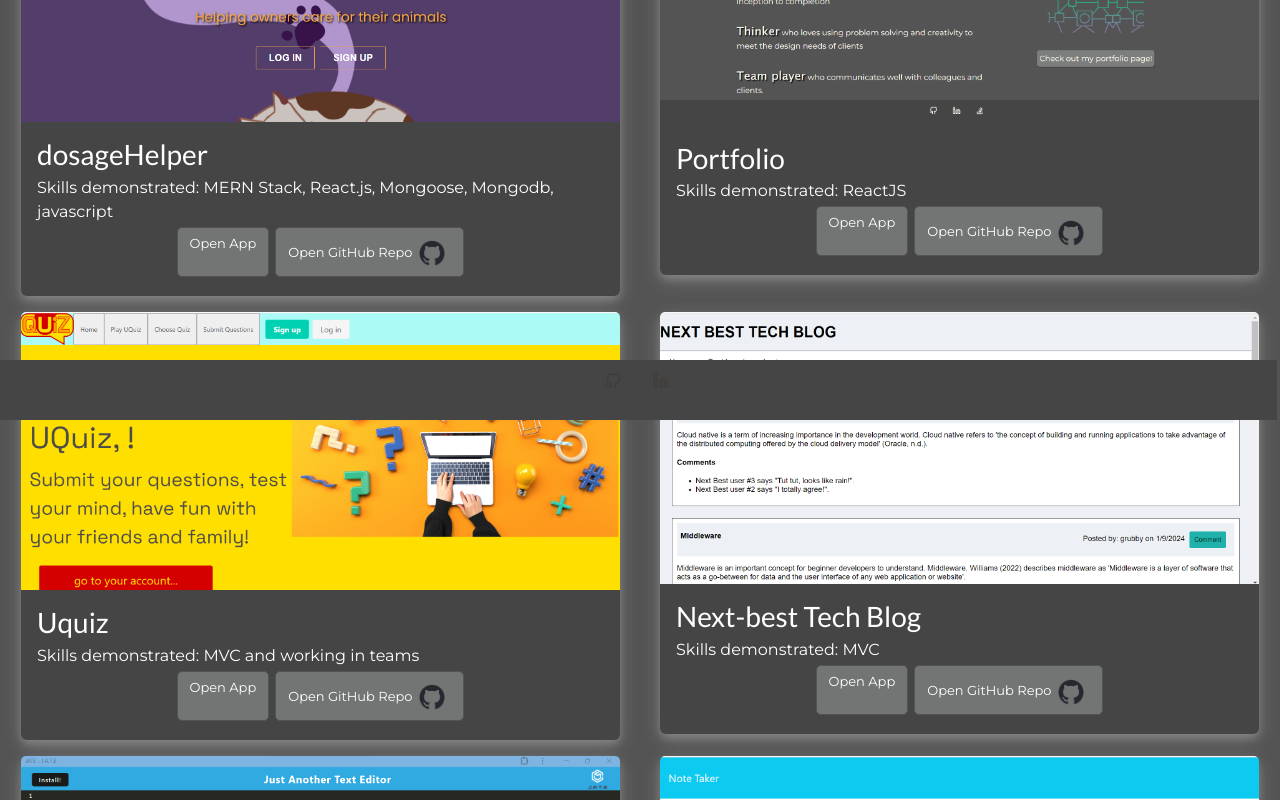
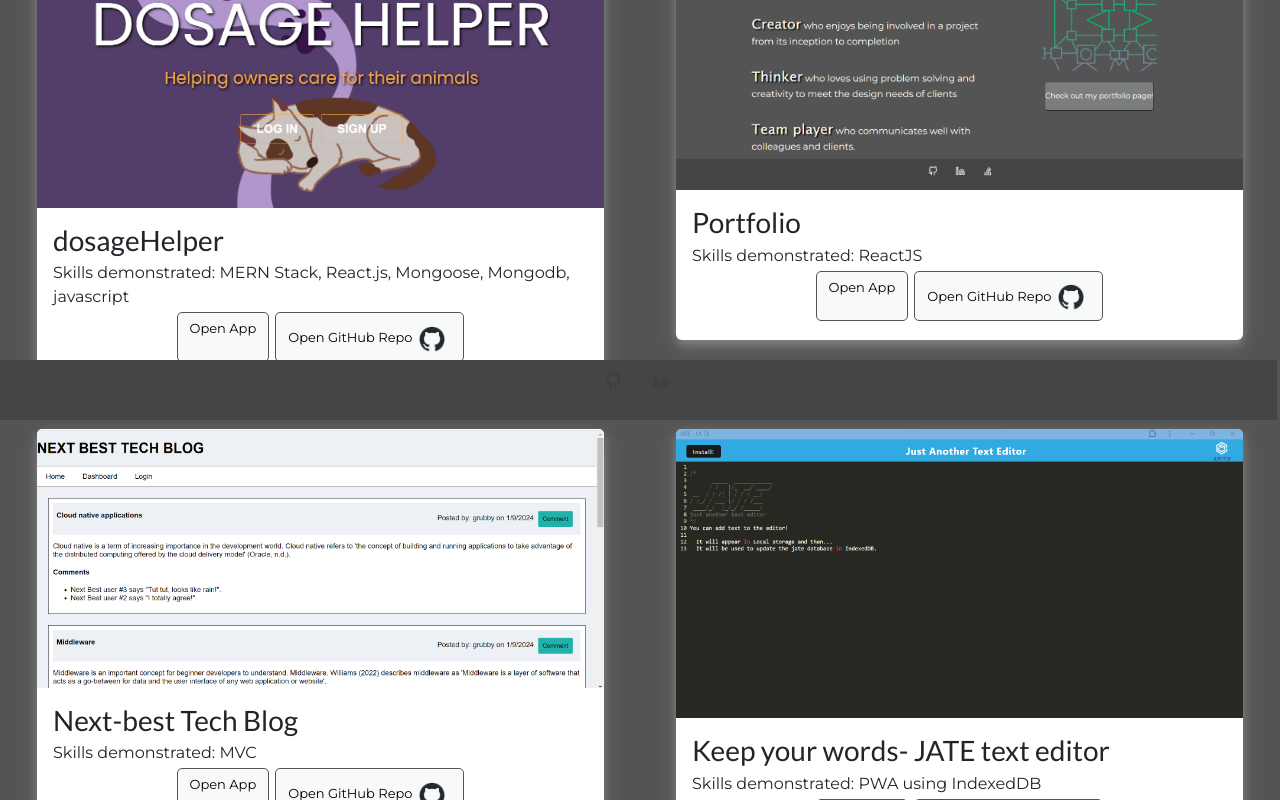
Before and after one commit to AmyLloyd/React-Portfolio, a React (Vite) app: page /portfolio in a window 1280 px wide. Shown: the part 380-1180 px from the top of the page. Built offline with nearby package versions, Linux system fonts and the light colour scheme; a web font is replaced by a local one.

Commit message:
card image size adjustments started

```diff
--- a/src/App.css
+++ b/src/App.css
@@ -74,13 +74,11 @@ body {
   color: #888;
 }
 
-
-
 .card-button {
   background-color:var(--transparent-bg);
   border-color: var(--main-bg-color);
   border-width: 0.5px;
-  color: white;
+  color: black;
   font-size: small;
   border-radius:5px;
   height: 50px;
@@ -147,8 +145,6 @@ p {
   margin-top: 30px;
 }
 
-
-
 row {
   margin-left: 100px;
   margin-right:100px;
--- a/src/components/PortfolioContainer/index.jsx
+++ b/src/components/PortfolioContainer/index.jsx
@@ -18,14 +18,14 @@ const projectList = [
     appLink:"https://loquacious-sorbet-06e30f.netlify.app/",
     developerPractice: 'Skills demonstrated: ReactJS'
   },
-  {
-    id:3,
-    title: "Uquiz",
-    image: "/assets/uquiz-screenshot.png",
-    gitHubLink: "https://github.com/danield001/UQuiz",
-    appLink: "https://uquiz-app-89fe7511a64b.herokuapp.com/",
-    developerPractice: "Skills demonstrated: MVC and working in teams"
-  },
+  // {
+  //   id:3,
+  //   title: "Uquiz",
+  //   image: "/assets/uquiz-screenshot.png",
+  //   gitHubLink: "https://github.com/danield001/UQuiz",
+  //   appLink: "https://uquiz-app-89fe7511a64b.herokuapp.com/",
+  //   developerPractice: "Skills demonstrated: MVC and working in teams"
+  // },
   {
     id: 4,
     title: "Next-best Tech Blog",
--- a/src/components/Project/index.jsx
+++ b/src/components/Project/index.jsx
@@ -10,7 +10,7 @@ function Project({ projectList }) {
 
             {projectList.map((project) => (
                 <div className="col-sm-6" key={project.id}>
-                    <div className="card css-card text-white m-2 p-2">
+                    <div className="card css-card m-4 p-4">
                         <img src={project.image} className="card-img-top" alt="App screenshot" />
                         <div className="card-body">
                             <h3 className="card-title">{project.title}</h3>
--- a/src/components/Project/styles.css
+++ b/src/components/Project/styles.css
@@ -1,6 +1,6 @@
 .css-card {
-    background-color:var(--dark-bg-color);
-    /* box-shadow: 0 4px 8px 0 rgba(0, 0, 0, 0.2), 0 6px 20px 0 rgba(0, 0, 0, 0.19); */
+    background-color:white;
+    box-shadow: 0 4px 8px 0 rgba(0, 0, 0, 0.2), 0 6px 20px 0 rgba(0, 0, 0, 0.19);
     box-shadow: 0 4px 8px 0 rgba(250, 248, 248, 0.2), 0 6px 20px 0 rgba(239, 235, 235, 0.19);
     padding: 0!important;
     border: none;
```
Also changed, not shown: public/assets/Portfolio-screenshot.png, public/assets/dosageHelper_homepage.png.
